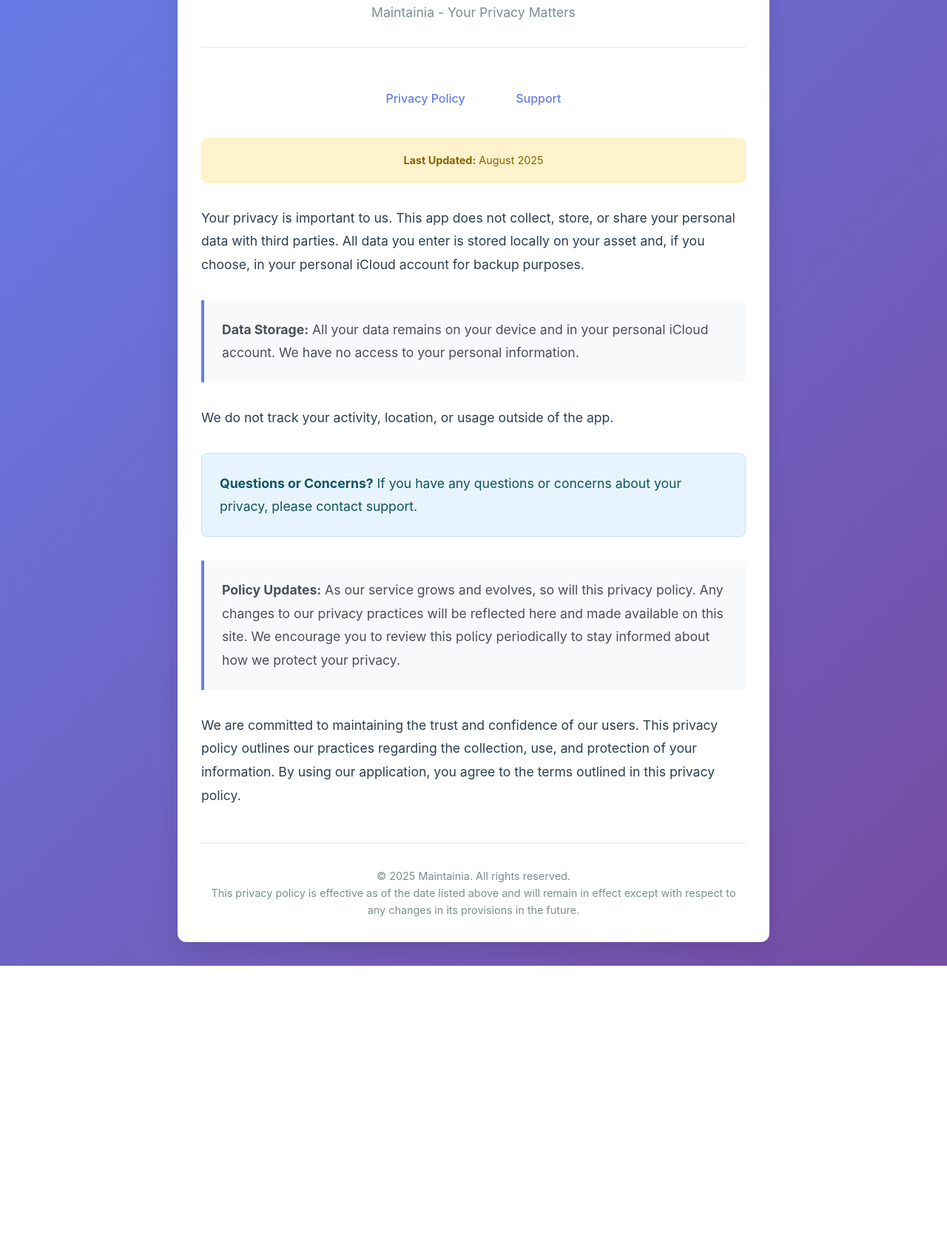
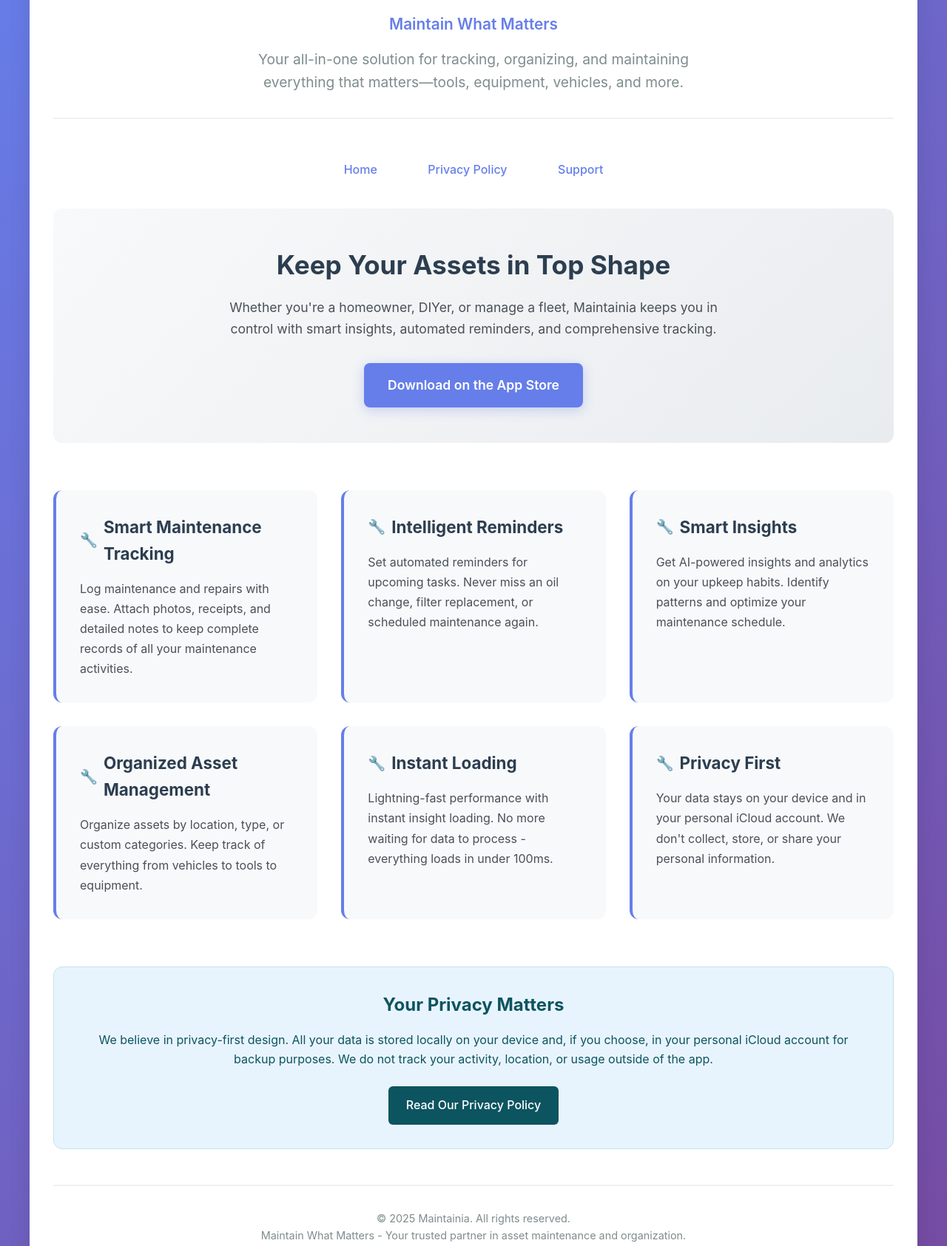
Before and after one commit to Hacks4Snacks/maintainia-public, a plain HTML site: page index.html in a window 1280 px wide. Shown: the part 133-1818 px from the top of the page at 74% size. Before the commit the page ends 1439 px from the top, so only its background shows below. Drawn offline with Linux system fonts and the light colour scheme.

Commit message:
misc updates

```diff
--- a/index.html
+++ b/index.html
@@ -3,7 +3,7 @@
 <head>
     <meta charset="UTF-8">
     <meta name="viewport" content="width=device-width, initial-scale=1.0">
-    <title>Privacy Policy - Maintainia</title>
+    <title>Maintainia - Maintain What Matters</title>
     <style>
         * {
             margin: 0;
@@ -20,7 +20,7 @@
         }
 
         .container {
-            max-width: 800px;
+            max-width: 1200px;
             margin: 0 auto;
             padding: 2rem;
             background: white;
@@ -39,50 +39,156 @@
 
         .header h1 {
             color: #2c3e50;
-            font-size: 2.5rem;
+            font-size: 3rem;
             margin-bottom: 0.5rem;
             font-weight: 700;
         }
 
+        .header .tagline {
+            color: #667eea;
+            font-size: 1.3rem;
+            margin-bottom: 1rem;
+            font-weight: 600;
+        }
+
         .header p {
             color: #7f8c8d;
-            font-size: 1.1rem;
+            font-size: 1.2rem;
+            max-width: 600px;
+            margin: 0 auto;
         }
 
-        .content {
-            font-size: 1.1rem;
-            line-height: 1.8;
+        .nav-links {
+            text-align: center;
+            margin-bottom: 2rem;
         }
 
-        .content p {
-            margin-bottom: 1.5rem;
-            color: #2c3e50;
+        .nav-links a {
+            display: inline-block;
+            margin: 0 1rem;
+            color: #667eea;
+            text-decoration: none;
+            font-weight: 500;
+            padding: 0.5rem 1rem;
+            border-radius: 6px;
+            transition: background-color 0.3s;
         }
 
-        .highlight-box {
-            background: #f8f9fa;
-            border-left: 4px solid #667eea;
-            padding: 1.5rem;
-            margin: 2rem 0;
-            border-radius: 0 8px 8px 0;
+        .nav-links a:hover {
+            background-color: #f8f9fa;
         }
 
-        .highlight-box p {
-            margin-bottom: 0;
-            color: #495057;
+        .hero-section {
+            text-align: center;
+            margin-bottom: 4rem;
+            padding: 3rem 0;
+            background: linear-gradient(135deg, #f8f9fa 0%, #e9ecef 100%);
+            border-radius: 12px;
         }
 
-        .contact-info {
+        .hero-section h2 {
+            color: #2c3e50;
+            font-size: 2.2rem;
+            margin-bottom: 1rem;
+        }
+
+        .hero-section p {
+            color: #495057;
+            font-size: 1.1rem;
+            max-width: 700px;
+            margin: 0 auto 2rem;
+        }
+
+        .cta-button {
+            display: inline-block;
+            background: #667eea;
+            color: white;
+            padding: 1rem 2rem;
+            border-radius: 8px;
+            text-decoration: none;
+            font-weight: 600;
+            font-size: 1.1rem;
+            transition: all 0.3s;
+            box-shadow: 0 4px 15px rgba(102, 126, 234, 0.3);
+        }
+
+        .cta-button:hover {
+            background: #5a6fd8;
+            transform: translateY(-2px);
+            box-shadow: 0 6px 20px rgba(102, 126, 234, 0.4);
+        }
+
+        .features-grid {
+            display: grid;
+            grid-template-columns: repeat(auto-fit, minmax(300px, 1fr));
+            gap: 2rem;
+            margin-bottom: 4rem;
+        }
+
+        .feature-card {
+            background: #f8f9fa;
+            padding: 2rem;
+            border-radius: 12px;
+            border-left: 4px solid #667eea;
+            transition: transform 0.3s;
+        }
+
+        .feature-card:hover {
+            transform: translateY(-5px);
+        }
+
+        .feature-card h3 {
+            color: #2c3e50;
+            font-size: 1.4rem;
+            margin-bottom: 1rem;
+            display: flex;
+            align-items: center;
+        }
+
+        .feature-card h3::before {
+            content: "🔧";
+            margin-right: 0.5rem;
+            font-size: 1.2rem;
+        }
+
+        .feature-card p {
+            color: #495057;
+            line-height: 1.7;
+        }
+
+        .privacy-section {
             background: #e8f4fd;
             border: 1px solid #bee5eb;
-            border-radius: 8px;
-            padding: 1.5rem;
-            margin: 2rem 0;
+            border-radius: 12px;
+            padding: 2rem;
+            margin: 3rem 0;
+            text-align: center;
         }
 
-        .contact-info p {
-            margin-bottom: 0;
+        .privacy-section h3 {
             color: #0c5460;
+            font-size: 1.5rem;
+            margin-bottom: 1rem;
+        }
+
+        .privacy-section p {
+            color: #0c5460;
+            margin-bottom: 1.5rem;
+        }
+
+        .privacy-link {
+            display: inline-block;
+            background: #0c5460;
+            color: white;
+            padding: 0.8rem 1.5rem;
+            border-radius: 6px;
+            text-decoration: none;
+            font-weight: 500;
+            transition: background-color 0.3s;
+        }
+
+        .privacy-link:hover {
+            background: #0a4a52;
         }
 
         .footer {
@@ -94,19 +200,14 @@
             font-size: 0.9rem;
         }
 
-        .last-updated {
-            background: #fff3cd;
-            border: 1px solid #ffeaa7;
-            border-radius: 8px;
-            padding: 1rem;
-            margin: 2rem 0;
-            text-align: center;
+        .app-store-badge {
+            display: inline-block;
+            margin: 1rem;
+            transition: transform 0.3s;
         }
 
-        .last-updated p {
-            margin-bottom: 0;
-            color: #856404;
-            font-size: 0.9rem;
+        .app-store-badge:hover {
+            transform: scale(1.05);
         }
 
         @media (max-width: 768px) {
@@ -116,11 +217,24 @@
             }
 
             .header h1 {
-                font-size: 2rem;
+                font-size: 2.2rem;
             }
 
-            .content {
-                font-size: 1rem;
+            .header .tagline {
+                font-size: 1.1rem;
+            }
+
+            .hero-section h2 {
+                font-size: 1.8rem;
+            }
+
+            .features-grid {
+                grid-template-columns: 1fr;
+            }
+
+            .nav-links a {
+                display: block;
+                margin: 0.5rem 0;
             }
         }
     </style>
@@ -128,42 +242,64 @@
 <body>
     <div class="container">
         <div class="header">
-            <h1>Privacy Policy</h1>
-            <p>Maintainia - Your Privacy Matters</p>
+            <h1>Maintainia</h1>
+            <div class="tagline">Maintain What Matters</div>
+            <p>Your all-in-one solution for tracking, organizing, and maintaining everything that matters—tools, equipment, vehicles, and more.</p>
         </div>
 
-        <div class="nav-links" style="text-align: center; margin-bottom: 2rem;">
-            <a href="index.html" style="display: inline-block; margin: 0 1rem; color: #667eea; text-decoration: none; font-weight: 500; padding: 0.5rem 1rem; border-radius: 6px; transition: background-color 0.3s;">Privacy Policy</a>
-            <a href="support.html" style="display: inline-block; margin: 0 1rem; color: #667eea; text-decoration: none; font-weight: 500; padding: 0.5rem 1rem; border-radius: 6px; transition: background-color 0.3s;">Support</a>
+        <div class="nav-links">
+            <a href="index.html">Home</a>
+            <a href="privacy.html">Privacy Policy</a>
+            <a href="support.html">Support</a>
         </div>
 
-        <div class="content">
-            <div class="last-updated">
-                <p><strong>Last Updated:</strong> August 2025</p>
+        <div class="hero-section">
+            <h2>Keep Your Assets in Top Shape</h2>
+            <p>Whether you're a homeowner, DIYer, or manage a fleet, Maintainia keeps you in control with smart insights, automated reminders, and comprehensive tracking.</p>
+            <a href="#" class="cta-button">Download on the App Store</a>
+        </div>
+
+        <div class="features-grid">
+            <div class="feature-card">
+                <h3>Smart Maintenance Tracking</h3>
+                <p>Log maintenance and repairs with ease. Attach photos, receipts, and detailed notes to keep complete records of all your maintenance activities.</p>
             </div>
 
-            <p>Your privacy is important to us. This app does not collect, store, or share your personal data with third parties. All data you enter is stored locally on your asset and, if you choose, in your personal iCloud account for backup purposes.</p>
-
-            <div class="highlight-box">
-                <p><strong>Data Storage:</strong> All your data remains on your device and in your personal iCloud account. We have no access to your personal information.</p>
+            <div class="feature-card">
+                <h3>Intelligent Reminders</h3>
+                <p>Set automated reminders for upcoming tasks. Never miss an oil change, filter replacement, or scheduled maintenance again.</p>
             </div>
 
-            <p>We do not track your activity, location, or usage outside of the app.</p>
-
-            <div class="contact-info">
-                <p><strong>Questions or Concerns?</strong> If you have any questions or concerns about your privacy, please contact support.</p>
+            <div class="feature-card">
+                <h3>Smart Insights</h3>
+                <p>Get AI-powered insights and analytics on your upkeep habits. Identify patterns and optimize your maintenance schedule.</p>
             </div>
 
-            <div class="highlight-box">
-                <p><strong>Policy Updates:</strong> As our service grows and evolves, so will this privacy policy. Any changes to our privacy practices will be reflected here and made available on this site. We encourage you to review this policy periodically to stay informed about how we protect your privacy.</p>
+            <div class="feature-card">
+                <h3>Organized Asset Management</h3>
+                <p>Organize assets by location, type, or custom categories. Keep track of everything from vehicles to tools to equipment.</p>
             </div>
 
-            <p>We are committed to maintaining the trust and confidence of our users. This privacy policy outlines our practices regarding the collection, use, and protection of your information. By using our application, you agree to the terms outlined in this privacy policy.</p>
+            <div class="feature-card">
+                <h3>Instant Loading</h3>
+                <p>Lightning-fast performance with instant insight loading. No more waiting for data to process - everything loads in under 100ms.</p>
+            </div>
+
+            <div class="feature-card">
+                <h3>Privacy First</h3>
+                <p>Your data stays on your device and in your personal iCloud account. We don't collect, store, or share your personal information.</p>
+            </div>
+        </div>
+
+        <div class="privacy-section">
+            <h3>Your Privacy Matters</h3>
+            <p>We believe in privacy-first design. All your data is stored locally on your device and, if you choose, in your personal iCloud account for backup purposes. We do not track your activity, location, or usage outside of the app.</p>
+            <a href="privacy.html" class="privacy-link">Read Our Privacy Policy</a>
         </div>
 
         <div class="footer">
             <p>&copy; 2025 Maintainia. All rights reserved.</p>
-            <p>This privacy policy is effective as of the date listed above and will remain in effect except with respect to any changes in its provisions in the future.</p>
+            <p>Maintain What Matters - Your trusted partner in asset maintenance and organization.</p>
         </div>
     </div>
 </body>
```
Also changed, not shown: privacy.html (added, +196 -0 lines), support.html (+38 -9 lines), 1 other file.
